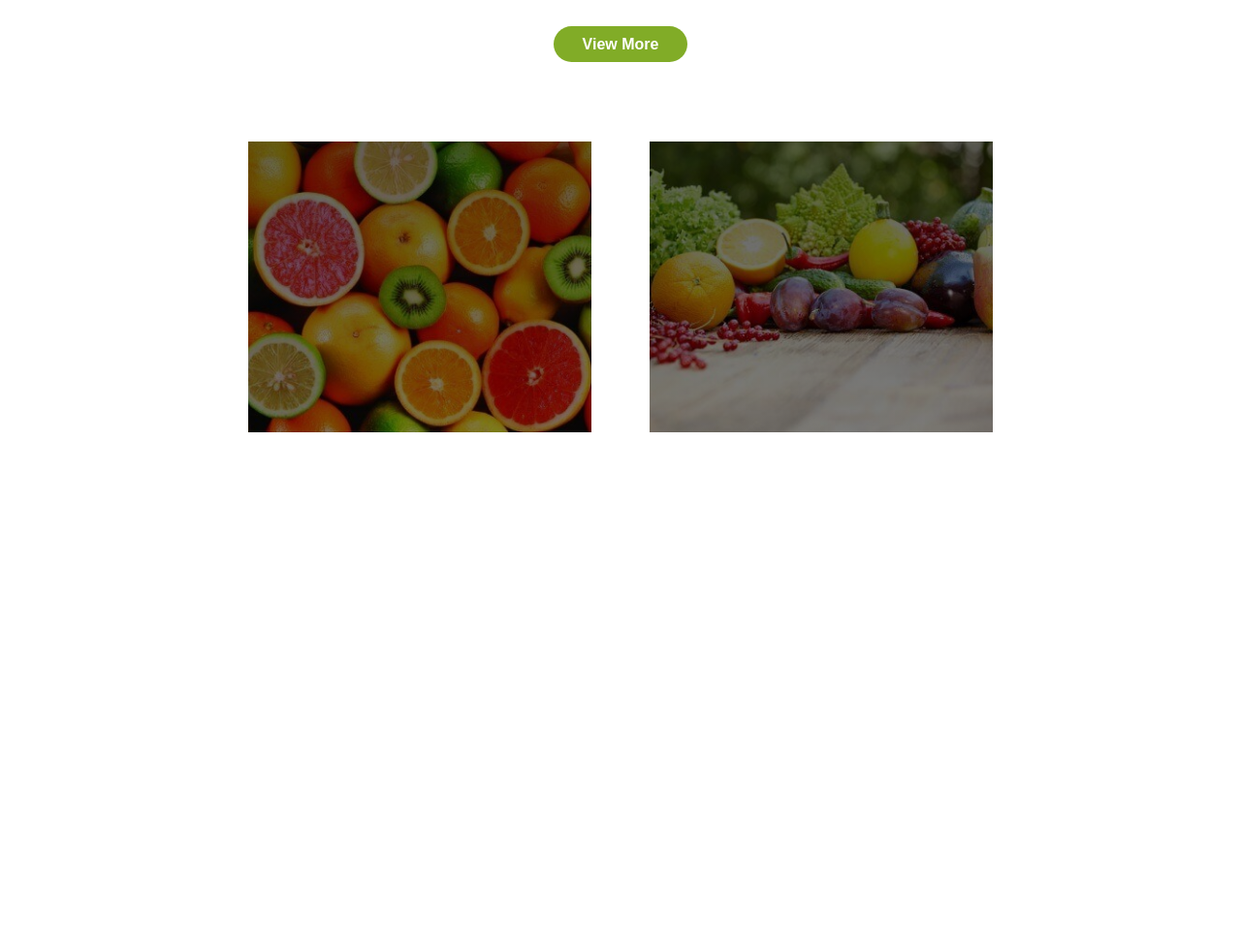
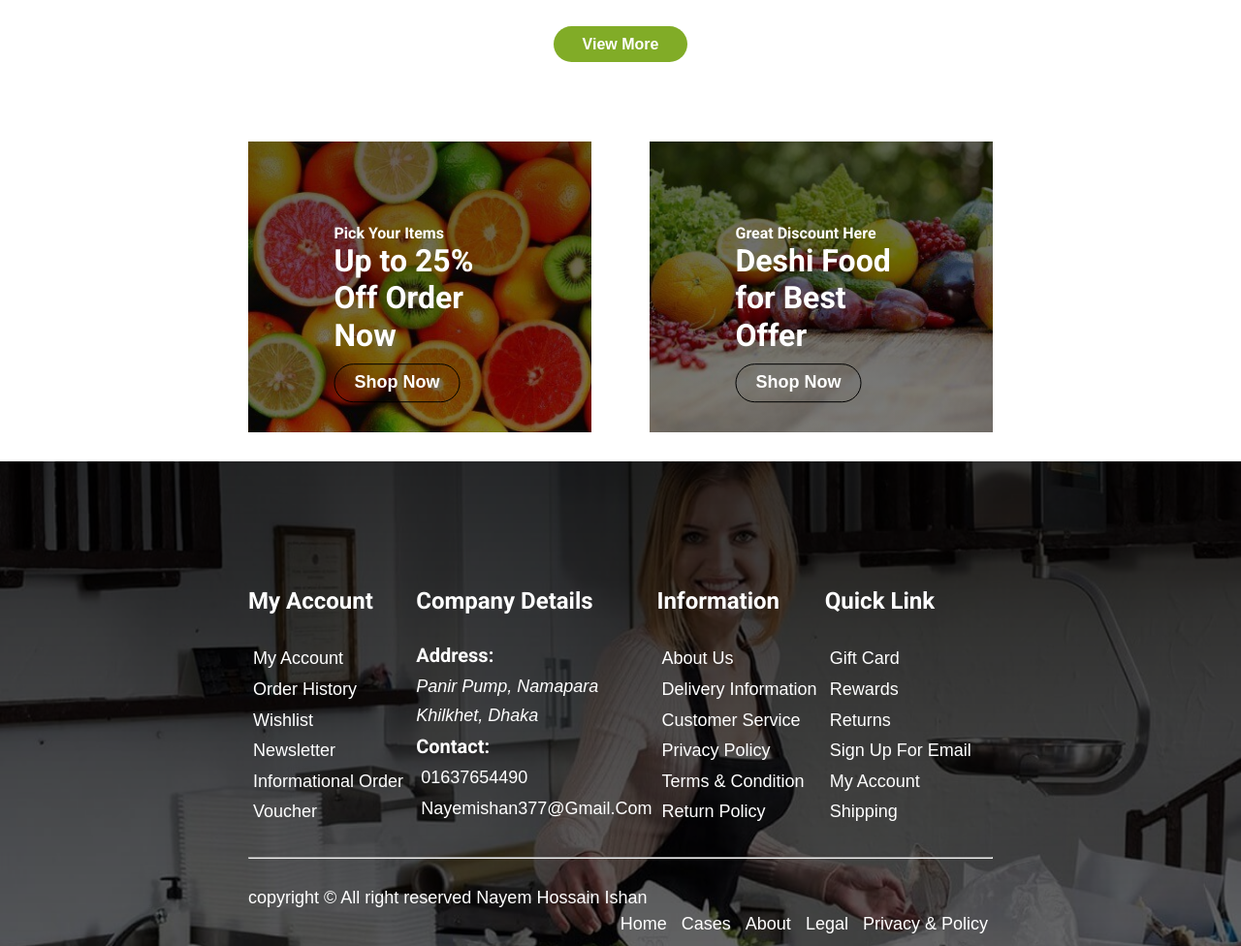
Before and after one commit to nayemishan686/Pulo, a PHP site: page / in a window 1280 px wide. Shown: the part 4490-5466 px from the top of the page at 97% size. Before the commit the page ends 4936 px from the top, so only its background shows below. Run offline with PHP 8.4, Linux system fonts and the light colour scheme; some libraries are stand-ins or nearby versions; some web fonts are replaced.

Commit message:
Footer Section Added

```diff
--- a/index.html
+++ b/index.html
@@ -662,13 +662,100 @@
         </section>
 
 
+        <!--END-FEATURED-PRODUCT-SECTION -->
 
 
 
 
+        <footer class="" id="footer-section">
+            <div class="row">
+            <div class="footer-top">
+                <div class="footer-top-container">
+                    <div class="footer-top-item">
+                        <h3>My Account</h3>
+                        <div class="footer-list">
+                            <ul>
+                                <li><a href="#">my account</a></li>
+                                <li><a href="#">order history</a></li>
+                                <li><a href="#">wishlist</a></li>
+                                <li><a href="#">newsletter</a></li>
+                                <li><a href="#">informational order</a></li>
+                                <li><a href="#">
+                                    voucher
+                                </a></li>
+                            </ul>
+                        </div>
+                    </div>
+                    <div class="footer-top-item">
+                        <h3>Company Details</h3>
+                        <div class="address">
+                            <h4>Address:</h4>
+                            <address>
+                                Panir Pump, Namapara <br>
+                                Khilkhet, Dhaka
+                            </address>
+                        </div>
+                        <div class="contact">
+                            <h4>Contact:</h4>
+                            <ul>
+                                <li><a href="">01637654490</a></li>
+                                <li><a href="">nayemishan377@gmail.com</a></li>
+                            </ul>
+                        </div>
+                    </div>
+                    <div class="footer-top-item">
+                        <h3>Information</h3>
+                        <div class="footer-list">
+                            <ul>
+                                <li><a href="#">about us</a></li>
+                                <li><a href="#">delivery information</a></li>
+                                <li><a href="#">Customer Service</a></li>
+                                <li><a href="#">privacy policy</a></li>
+                                <li><a href="#">Terms & Condition </a></li>
+                                <li><a href="#">
+                                    Return Policy
+                                </a></li>
+                            </ul>
+                        </div>
+                    </div>
+                    <div class="footer-top-item">
+                        <h3>Quick Link</h3>
+                        <div class="footer-list">
+                            <ul>
+                                <li><a href="#">gift card</a></li>
+                                <li><a href="#">Rewards</a></li>
+                                <li><a href="#"> Returns</a></li>
+                                <li><a href="#">sign up for email</a></li>
+                                <li><a href="#"> my account </a></li>
+                                <li><a href="#">
+                                     shipping
+                                </a></li>
+                            </ul>
+                        </div>
+                    </div>
 
+                </div>
+                <hr>
+            </div>
+            <div class="footer-search">
 
-        <!--END-FEATURED-PRODUCT-SECTION -->
+            </div>
+            <div class="footer-bottom">
+                <div class="copyright">
+                    <p>copyright &copy; All right reserved Nayem Hossain Ishan </p>
+                </div>
+                <div class="footer-bottom-nav">
+                    <ul>
+                        <li><a href="#">Home</a></li>
+                        <li><a href="#">Cases</a></li>
+                        <li><a href="#">About</a></li>
+                        <li><a href="#">Legal</a></li>
+                        <li><a href="#">Privacy & Policy</a></li>
+                    </ul>
+                </div>
+            </div>
+        </div>
+        </footer>
 
 
 
--- a/resources/css/style.css
+++ b/resources/css/style.css
@@ -562,7 +562,6 @@ section.header-nav-section{
     top: 10%;
     left: 50%;
     transform: translate(-50%,30%);
-    display: none;
 }
 .featured-product-item:hover .featured-details{
     display: block;
@@ -594,3 +593,65 @@ section.header-nav-section{
 .featured-product-item:last-child{
     background: linear-gradient(rgb(0, 0, 0, 0.6),rgb(0, 0, 0,0.5)), url(img/Featured-Product-2.jpg) no-repeat center / cover;
 }
+/*======================================
+        FOOTER-SECTION
+ =======================================*/
+ #footer-section{
+    padding: 100px 0 30px;
+    background: linear-gradient(rgb(0, 0, 0, 0.8), rgb(0, 0, 0, 0.6)), url(img/footer.jpg) no-repeat top / cover;
+    color: #fff;
+    font-size: 18px;
+}
+#footer-section ul li a{
+    color: #fff;
+    font-size: 18px;
+    text-transform: capitalize;
+    line-height: 20px;
+}
+#footer-section ul li a:hover{
+    color: #81AC27;
+}
+#footer-section ul li{
+    padding: 5px;
+}
+
+ /*======================================
+        FOOTER-TOP-SECTION
+ =======================================*/
+ .footer-top-container{
+     display: grid;
+     grid-template-columns: repeat(4, 1fr);
+     padding-bottom: 30px;
+ }
+ .footer-top-container h3{
+     font-size: 24px;
+     padding: 30px 0;
+ }
+.footer-top-item h4{
+    font-size: 20px;
+    padding: 5px 0;
+}
+.footer-top-item address{
+    line-height: 30px;
+}
+.address h4{
+    padding-top: 0;
+}
+
+
+
+ /*======================================
+        FOOTER-BOTTOM-SECTION
+ =======================================*/
+.footer-bottom{
+    padding: 30px 0;
+}
+.copyright{
+    float: left;
+}
+.footer-bottom-nav{
+    float: right;
+}
+.footer-bottom-nav ul li{
+    display: inline-block;
+}
```
Also changed, not shown: resources/css/img/footer.jpg (renamed from resources/img/blog/details/4.jpg).
